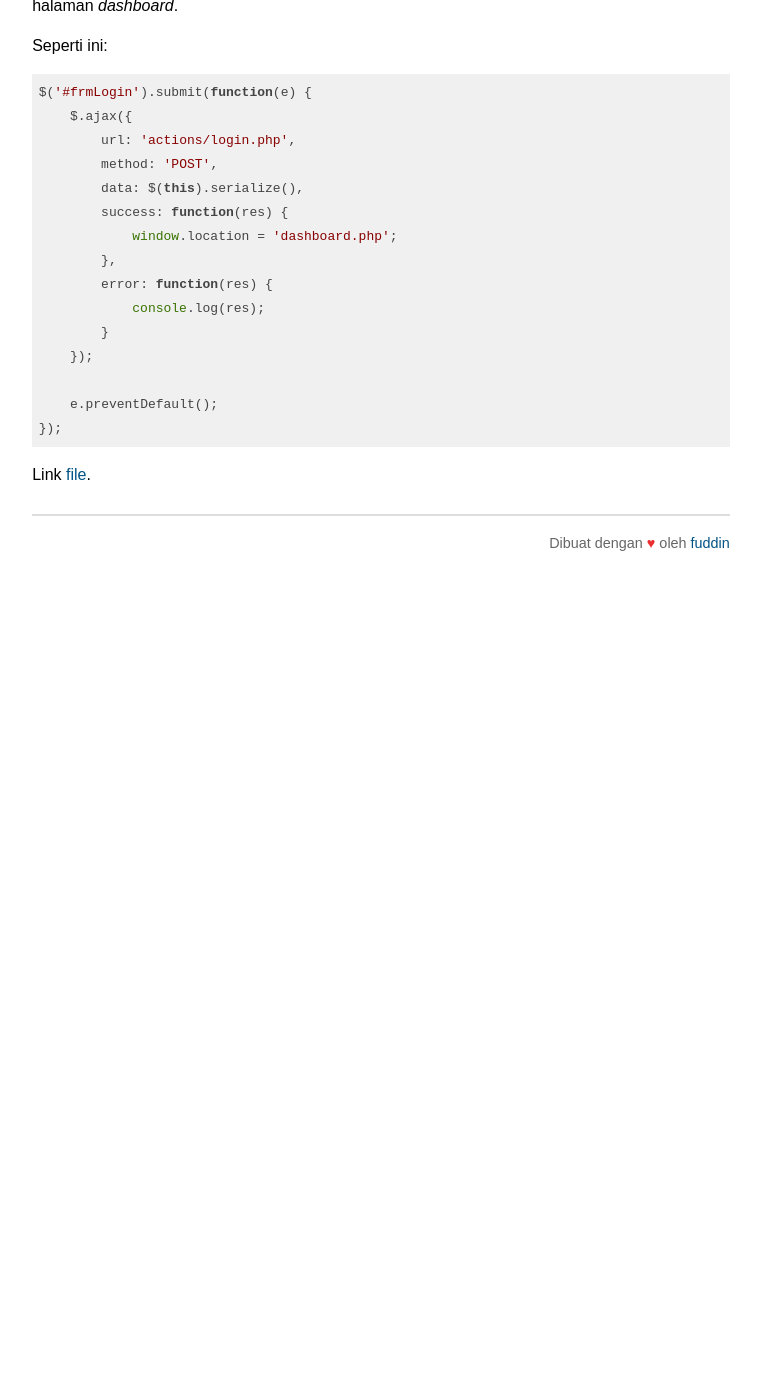
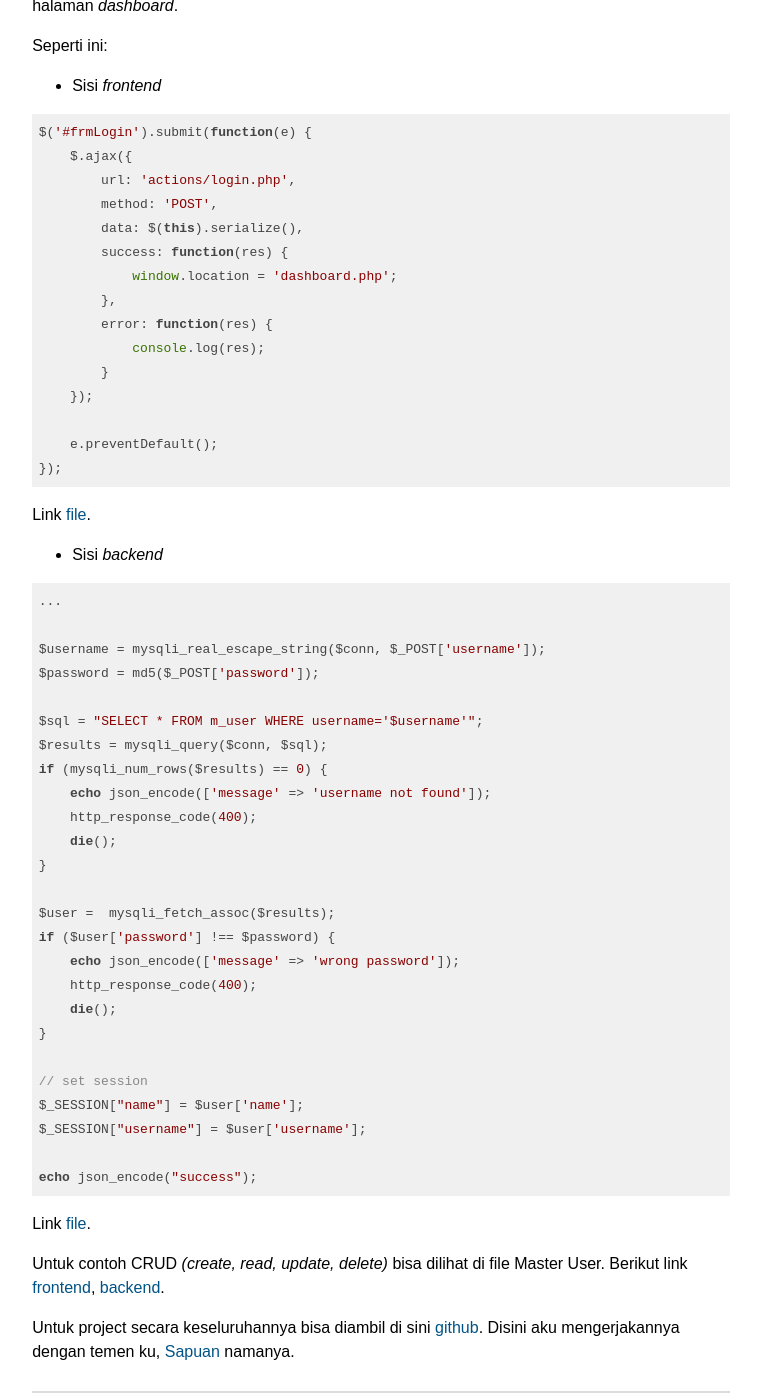
Before and after one commit to uddinmtm/uddinmtm.github.io, a Jekyll site: the page built from _posts/2020-08-13-sistem-inventori-sederhana-4.md, in a window 1280 px wide and 1400 px high, scrolled down 823 px. Shown: the whole window, without its empty margins (259-1020 px from the left). Built offline with Jekyll 4.4.1, drawn with Linux system fonts in a browser that asks for light colours; comment, search, counter and statistics services are not loaded; before the commit the page ends 1410 px from its top, so only the background shows below that.

Commit message:
update post

````diff
--- a/_posts/2020-08-13-sistem-inventori-sederhana-4.md
+++ b/_posts/2020-08-13-sistem-inventori-sederhana-4.md
@@ -27,6 +27,8 @@ Pada halaman login ini, setelah si user meng-klik tombol Login, dengan bantuan j
 
 Seperti ini:
 
+- Sisi _frontend_
+
 ```javascript
 $('#frmLogin').submit(function(e) {
     $.ajax({
@@ -45,3 +47,38 @@ $('#frmLogin').submit(function(e) {
 });
 ```
 Link <a href="https://raw.githubusercontent.com/uddinmtm/inventori/master/public/index.php" target="_blank">file</a>.
+
+- Sisi _backend_
+
+```php
+...
+
+$username = mysqli_real_escape_string($conn, $_POST['username']);
+$password = md5($_POST['password']);
+
+$sql = "SELECT * FROM m_user WHERE username='$username'";
+$results = mysqli_query($conn, $sql);
+if (mysqli_num_rows($results) == 0) {
+    echo json_encode(['message' => 'username not found']);
+    http_response_code(400);
+    die();
+}
+
+$user =  mysqli_fetch_assoc($results);
+if ($user['password'] !== $password) {
+    echo json_encode(['message' => 'wrong password']);
+    http_response_code(400);
+    die();
+}
+
+// set session
+$_SESSION["name"] = $user['name'];
+$_SESSION["username"] = $user['username'];
+
+echo json_encode("success");
+```
+Link <a href="https://raw.githubusercontent.com/uddinmtm/inventori/master/public/actions/login.php" target="_blank">file</a>.
+
+Untuk contoh CRUD _(create, read, update, delete)_ bisa dilihat di file Master User. Berikut link <a href="https://raw.githubusercontent.com/uddinmtm/inventori/master/public/m_items.php" target="_blank">frontend</a>, <a href="https://raw.githubusercontent.com/uddinmtm/inventori/master/public/actions/items.php" target="_blank">backend</a>.
+
+Untuk project secara keseluruhannya bisa diambil di sini <a href="https://github.com/uddinmtm/inventori" target="_blank">github</a>. Disini aku mengerjakannya dengan temen ku, <a href="https://github.com/msapuan" target="_blank">Sapuan</a> namanya.
````
